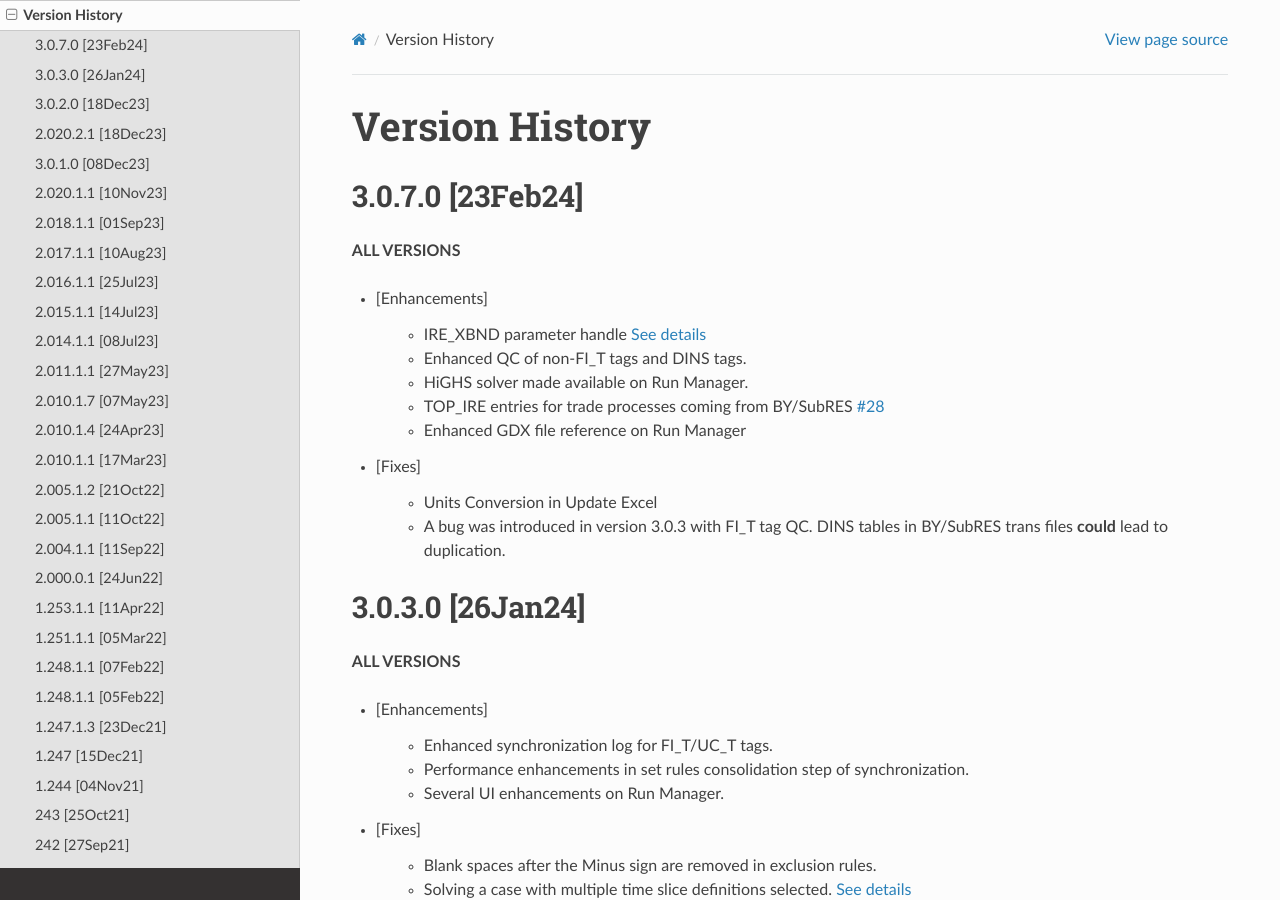
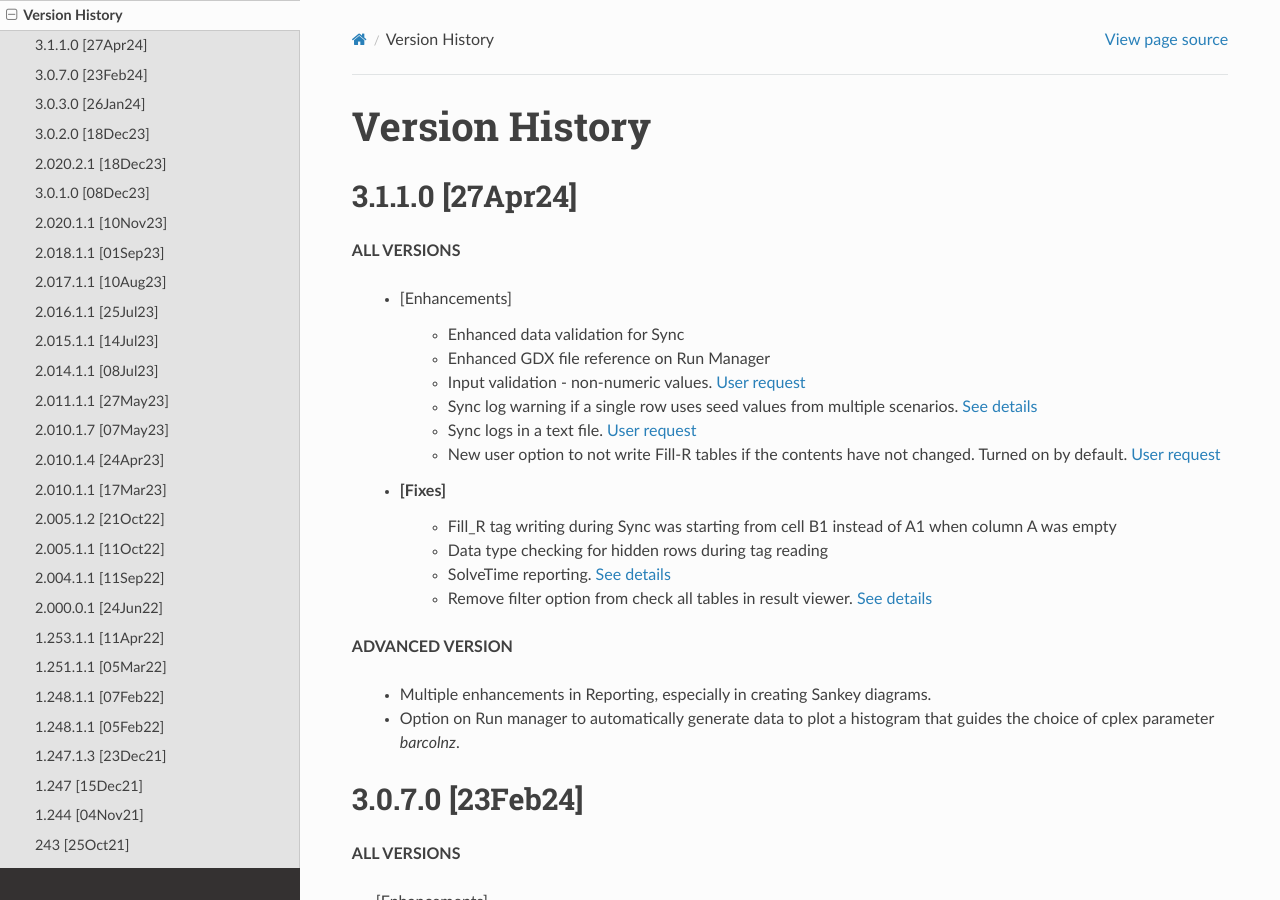
Before and after one commit to kanors-emr/Veda-documentation, a Sphinx documentation site: the page built from docs/source/pages/version_history.rst, in a window 1280 px wide and 900 px high. Built offline with Sphinx 7.4.7 and the Read the Docs theme 2.0.0, drawn with Linux system fonts in a browser that asks for light colours.

Commit message:
version 3.1.1

```diff
--- a/docs/source/pages/Migration.rst
+++ b/docs/source/pages/Migration.rst
@@ -29,6 +29,7 @@ Things that are different
     • The thinking is that SysSettings is meant for defining "default" interpolation options.
     • Any other scenario file can be used to "update" interpolation options that are defined in Base/SubRES, but interpolation options defined and redefined in multiple files could create confusion.
 • Text values (like for PRC_TSL) will need a new tag - TFM_INS-txt.
+• UC sets declaration, like "~UC_Sets: R_E: AllRegions", is required for Veda2.0 to process UC tables. AllRegions was assumed by default in Veda_FE if this declaration was missing.
 • Veda2.0 prohibits new investment in processes with existing stock (via NCAP_BND(0,UP)=2), but this is not done for processes on which **any** NCAP_BND is specified. Users can control this using an INS table with attrib_cond = RESID (or PASTI).
 • Not supported:
     • comm1/comm2 in matrix form trade links declarations
--- a/docs/source/pages/version_history.rst
+++ b/docs/source/pages/version_history.rst
@@ -1,6 +1,32 @@
 ################
 Version History
 ################
+
+3.1.1.0 [27Apr24]
+^^^^^^^^^^^^^^^^^
+
+**ALL VERSIONS**
+
+	* [Enhancements]
+
+		* Enhanced data validation for Sync
+		* Enhanced GDX file reference on Run Manager
+		* Input validation - non-numeric values. `User request <https://github.com/kanors-emr/Veda2.0-Installation/issues/35>`_
+		* Sync log warning if a single row uses seed values from multiple scenarios. `See details <https://forum.kanors-emr.org/showthread.php?tid=1377&pid=7380#pid7380>`_
+		* Sync logs in a text file.  `User request <https://github.com/kanors-emr/Veda2.0-Installation/issues/39>`_
+		* New user option to not write Fill-R tables if the contents have not changed. Turned on by default. `User request <https://github.com/kanors-emr/Veda2.0-Installation/issues/37>`_
+
+	* [Fixes]
+		* Fill_R tag writing during Sync was starting from cell B1 instead of A1 when column A was empty
+		* Data type checking for hidden rows during tag reading
+		* SolveTime reporting.  `See details <https://github.com/kanors-emr/Veda2.0-Installation/issues/33>`_
+		* Remove filter option from check all tables in result viewer.  `See details <https://github.com/kanors-emr/Veda2.0-Installation/issues/40>`_
+
+**ADVANCED VERSION**
+
+	* Multiple enhancements in Reporting, especially in creating Sankey diagrams.
+	* Option on Run manager to automatically generate data to plot a histogram that guides the choice of cplex parameter `barcolnz`.
+
 
 3.0.7.0 [23Feb24]
 ^^^^^^^^^^^^^^^^^
```
